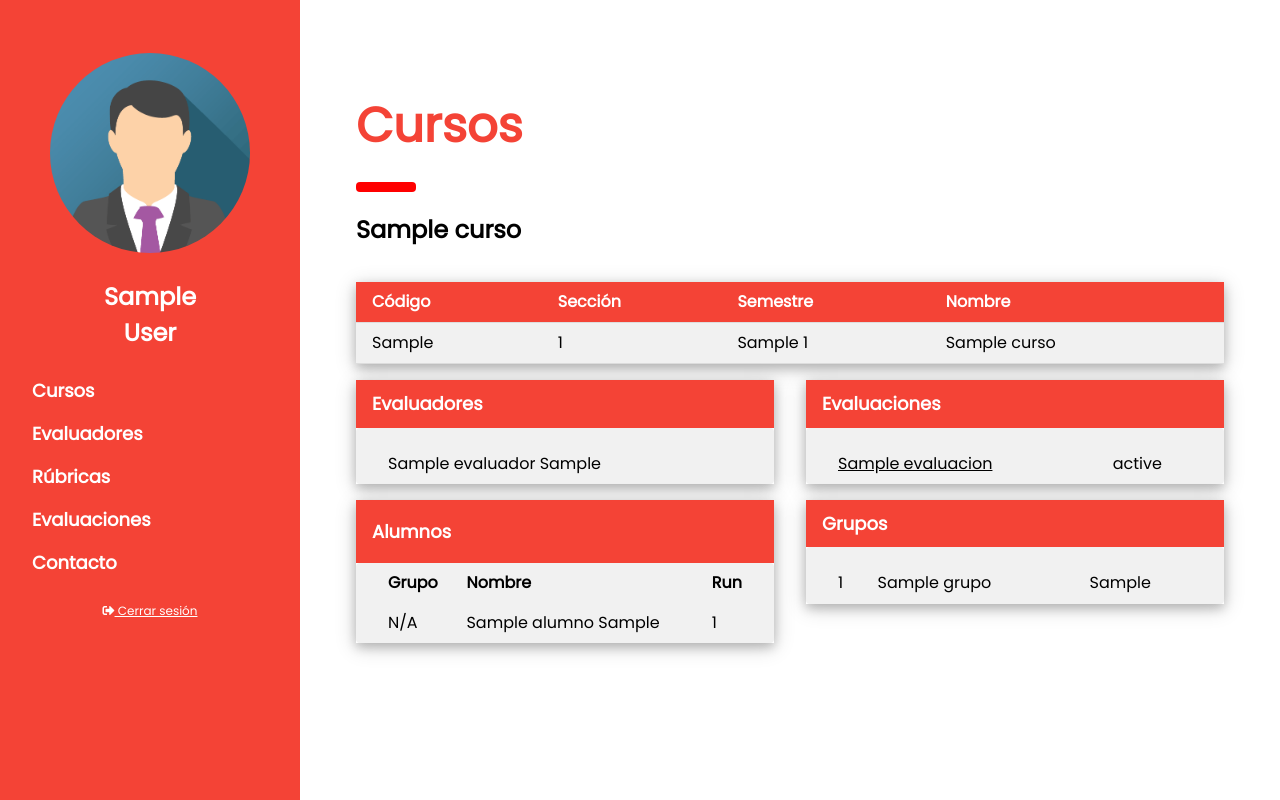
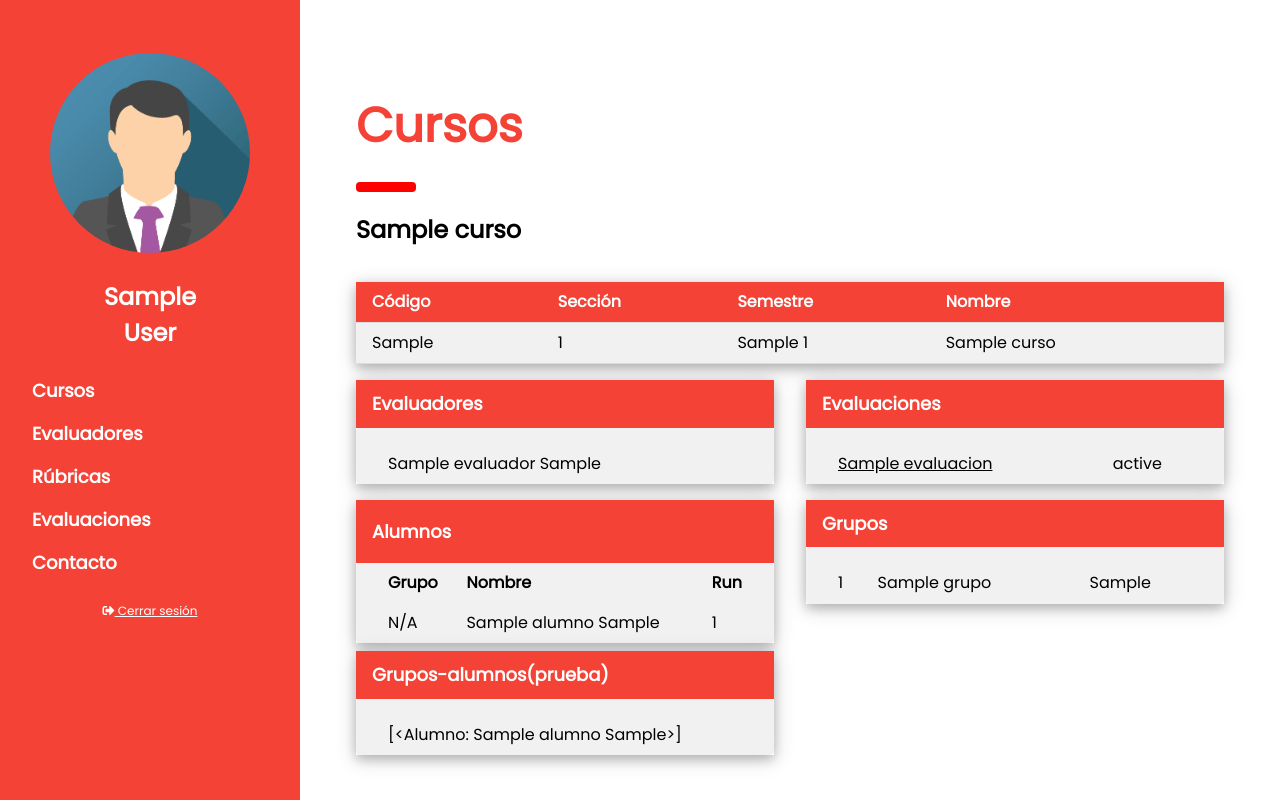
Before and after one commit to DCC-CC4401/2019-1-yet-another-quality-commit-T5, a Django app: page /cursos/1/curso_detalle/ in a window 1280 px wide. Run offline with Django 3.2, Linux system fonts and the light colour scheme; a user stored in the database is signed in; tables that the repository leaves empty hold one stand-in row (values such as "Sample post").

Commit message:
Modelo y vistas para agregar alumnos a un grupo

```diff
--- a/Alumnos/models.py
+++ b/Alumnos/models.py
@@ -42,3 +42,14 @@ class Grupo(models.Model):
         :return:
         """
         super(Grupo, self).save(*args, **kwargs)
+
+
+class AlumnosGrupo(models.Model):
+    grupo = models.ForeignKey(Grupo, on_delete=models.CASCADE)
+    integrante = models.ForeignKey(Alumno, on_delete=models.CASCADE)
+
+    class Meta:
+        unique_together = ('grupo', 'integrante')
+
+    def save(self, *args, **kwargs):
+        super(AlumnosGrupo, self).save(*args, **kwargs)
--- a/Cursos/forms.py
+++ b/Cursos/forms.py
@@ -1,6 +1,6 @@
 from django import forms
 from Cursos.models import *
-from Alumnos.models import Grupo, Alumno
+from Alumnos.models import Grupo, Alumno, AlumnosGrupo
 
 class AddCurso(forms.Form):
 
@@ -91,3 +91,9 @@ class BoundEvaluador(forms.ModelForm):
     class Meta:
         model = EvaluadoresCurso
         fields = '__all__'
+
+class BoundAlumno(forms.ModelForm):
+
+    class Meta:
+        model = AlumnosGrupo
+        fields = '__all__'
--- a/Cursos/models.py
+++ b/Cursos/models.py
@@ -1,6 +1,7 @@
 from django.db import models, IntegrityError
 
 from Evaluadores.models import Evaluador
+
 
 
 class Curso(models.Model):
--- a/Cursos/urls.py
+++ b/Cursos/urls.py
@@ -12,4 +12,6 @@ urlpatterns = [
     path('cursos/<int:pk>/bound_evaluador/', views.bound_evaluador, name='bound_evaluador'),
     path('cursos/<int:pk>/unbound_evaluador/', views.unbound_evaluador, name='unbound_evaluador'),
     path('cursos/<int:pk>/add_evaluacion/', views.add_evaluacion, name='add_evaluacion'),
+    path('cursos/<int:pk>/bound_alumno/', views.bound_alumno, name='bound_alumno'),
+    path('cursos/<int:pk>/unbound_alumno/', views.unbound_alumno, name='unbound_alumno'),
 ]
--- a/Cursos/views.py
+++ b/Cursos/views.py
@@ -4,13 +4,13 @@ from django.shortcuts import render
 from django.http import HttpResponseRedirect
 # from django.views.generic.edit import UpdateView
 
-from .forms import AddCurso, AddGrupo, BoundEvaluador, UpdateGrupo
+from .forms import AddCurso, AddGrupo, BoundEvaluador, UpdateGrupo, BoundAlumno
 from Evaluaciones.forms import AddEvaluacion
 from .models import Curso, EvaluadoresCurso
 
 from Evaluaciones.models import Evaluacion, EvaluadoresEvaluacion
 
-from Alumnos.models import Alumno, Grupo
+from Alumnos.models import Alumno, Grupo, AlumnosGrupo
 
 
 
@@ -60,6 +60,9 @@ def curso_detalle(request, pk):
     add_grupo = AddGrupo({'curso':curso_id})
     #form para modificar un grupo
     update_grupo = UpdateGrupo({'curso': curso_id})
+    #form para agregar alumnos a un grupo
+    bound_alumno = BoundAlumno({'curso': curso_id})
+
     # lista de evaluadores
     evaluadores = EvaluadoresCurso.objects.filter(curso=curso_id)
     evaluadores_list = []
@@ -73,16 +76,26 @@ def curso_detalle(request, pk):
     alumnos = Alumno.objects.filter(curso=curso_id)
     # lista de grupos
     grupos = Grupo.objects.filter(curso=curso_id)
+    # lista de alumnosgrupos
+    listaAlumnosGrupo = []
+    for grupo in grupos:
+        alumnosGrupo = AlumnosGrupo.objects.filter(grupo=grupo)
+        alumnosGrupo_list = []
+        for alumno in alumnosGrupo:
+            alumnosGrupo_list.append(alumno.integrante)
+        listaAlumnosGrupo.append(alumnosGrupo_list)
 
     return render(request, 'cursos/curso_detalle.html', context={'curso': curso_id,
                                                                  'evaluadores': evaluadores_list,
                                                                  'evaluaciones': evaluaciones,
                                                                  'alumnos': alumnos,
                                                                  'grupos': grupos,
+                                                                 'listaAlumnosGrupo': listaAlumnosGrupo,
                                                                  'bound_evaluador': bound_evaluador,
                                                                  'add_evaluacion': add_evaluacion,
                                                                  'add_grupo': add_grupo,
-                                                                 'update_grupo': update_grupo})
+                                                                 'update_grupo': update_grupo,
+                                                                 'bound_alumno': bound_alumno})
 
 
 @login_required
@@ -210,3 +223,37 @@ def add_evaluacion(request, pk):
             return HttpResponseRedirect('/cursos/' + str(pk) + '/curso_detalle')
     messages.warning(request, 'La evaluación no pudo ser agregada')
     return HttpResponseRedirect('/cursos/' + str(pk) + '/curso_detalle')
+
+@login_required
+def bound_alumno(request, pk):
+    """
+    Asigna un alumno a un grupo
+    :param request:
+    :return:
+    """
+    if request.POST and request.user.groups.filter(name='Profesores').exists():
+        form = BoundAlumno(request.POST)
+        if form.is_valid():
+            form.save()
+            messages.success(request, 'Alumno asignado correctamente')
+            return HttpResponseRedirect('/cursos/' + str(pk) + '/curso_detalle')
+    messages.warning('El alumno no pudo ser asignado')
+    return HttpResponseRedirect('/cursos/' + str(pk) + '/curso_detalle')
+
+@login_required
+def unbound_alumno(request, pk):
+    """
+    Retira un alumno asignado a un grupo
+    :param request:
+    :return:
+    """
+    if request.POST and request.user.groups.filter(name='Profesores').exists():
+        id_grupo = int(request.POST.get('id_grupo'))
+        id_alumno = int(request.POST.get('id_alumno'))
+        deleted = AlumnosGrupo.objects.get(grupo=id_grupo, integrante= id_alumno).delete()
+
+        if deleted is not None:
+            messages.success(request, 'Alumno eliminado correctamente')
+            return HttpResponseRedirect('/cursos/' + str(pk) + '/curso_detalle')
+    messages.warning('El alumno no pudo ser eliminado')
+    return HttpResponseRedirect('/cursos/' + str(pk) + '/curso_detalle')
--- a/templates/cursos/curso_detalle.html
+++ b/templates/cursos/curso_detalle.html
@@ -385,4 +385,49 @@
             {% endif %}
     </script>
 
+    <!--Prueba-->
+
+    <div class="w3-container w3-padding">
+        <div class="w3-half">
+            <div class="w3-card-4 w3-margin-right">
+                <div class="w3-container w3-red">
+                    <h5><b>Grupos-alumnos(prueba)</b></h5>
+                </div>
+                <div id="GruposAlumnos" class="w3-container w3-light-gray w3-round">
+                    <p>
+                    <table class="w3-table">
+                        {% for alumno in listaAlumnosGrupo %}
+                            <tr>
+                                <td style="vertical-align:middle">{{ alumno }}</td>
+                                {% if user|is_admin %}
+                                    <td style="vertical-align:middle">
+                                        <form action="{% url 'cursos:unbound_alumno' curso.pk %}" method="post">
+                                            {% csrf_token %}
+                                            <input type="hidden" name="id_grupo" value="{{ grupo.pk }}">
+                                            <input type="hidden" name="id_alumno" value="{{ alumno.pk }}">
+                                            <button class="w3-button w3-red w3-round w3-small" type="submit">
+                                                <i class="fas fa-user-minus"></i>
+                                            </button>
+                                        </form>
+                                    </td>
+                                {% endif %}
+                            </tr>
+                        {% endfor %}
+                        {% if user|is_admin %}
+                                <tr>
+                                    <form action="{% url 'cursos:bound_alumno' curso.pk %}" method="post">
+                                        {% csrf_token %}
+                                        <td class="w3-hide">{{ bound_alumno.grupo }}</td>
+                                        <td colspan="2" class="w3-center">
+                                            {{ bound_alumno.integrante }}
+                                            <button class="w3-button w3-red w3-round w3-small" type="submit">+</button>
+                                        </td>
+                                    </form>
+                                </tr>
+                        {% endif %}
+                    </table>
+                </div>
+            </div>
+        </div>
+    </div>
 {% endblock %}
```
